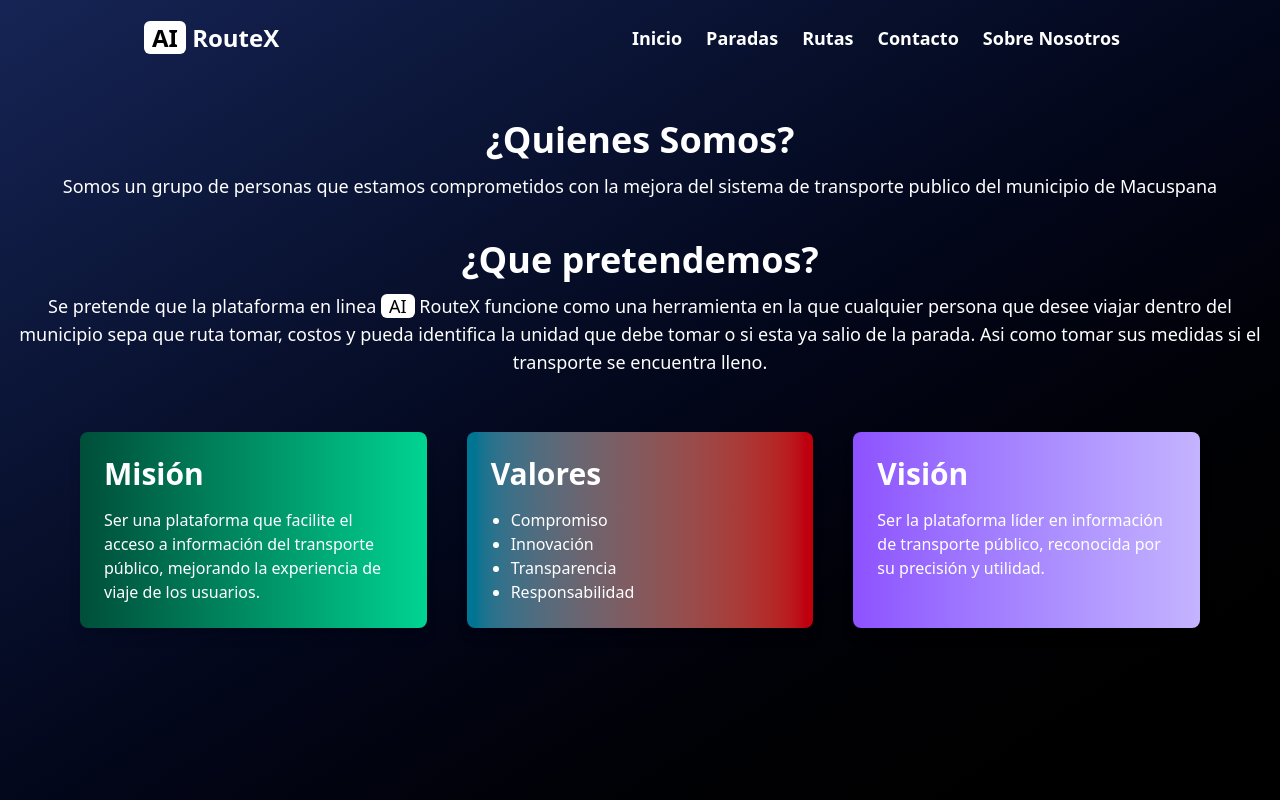
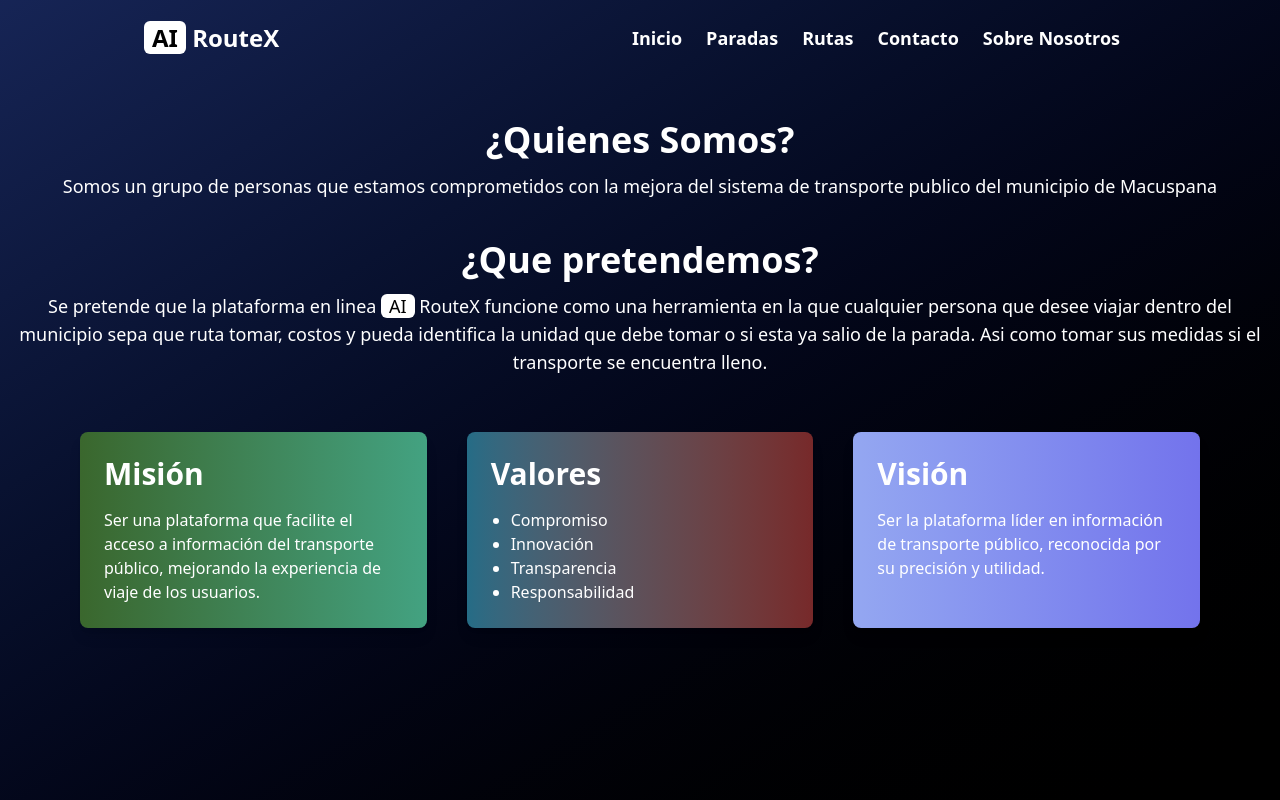
Before and after one commit to dualipin/AI-RouteX, a Vue app: page /about in a window 1280 px wide. Built offline with nearby package versions, Linux system fonts and the light colour scheme.

Commit message:
fix: update colors about

```diff
--- a/src/views/AboutView.vue
+++ b/src/views/AboutView.vue
@@ -19,9 +19,7 @@
       </p>
     </div>
     <div class="mx-20 mt-10 grid grid-cols-1 gap-10 md:grid-cols-3">
-      <div
-        class="rounded-lg bg-gradient-to-l from-emerald-400 to-emerald-900 p-6 text-white shadow-lg"
-      >
+      <div class="rounded-lg bg-gradient-to-l from-[#43a281] to-[#3a672d] p-6 text-white shadow-lg">
         <h3 class="mb-4 text-3xl font-semibold">Misión</h3>
         <p>
           Ser una plataforma que facilite el acceso a información del transporte público, mejorando
@@ -29,7 +27,7 @@
         </p>
       </div>
       <div
-        class="to-emerald-700-600 rounded-lg bg-gradient-to-r from-cyan-700 to-red-700 p-6 text-white shadow-lg"
+        class="to-emerald-700-600 rounded-lg bg-gradient-to-r from-[#256c86] to-[#77292a] p-6 text-white shadow-lg"
       >
         <h3 class="mb-4 text-3xl font-semibold">Valores</h3>
         <ul class="list-disc pl-5">
@@ -39,9 +37,7 @@
           <li>Responsabilidad</li>
         </ul>
       </div>
-      <div
-        class="rounded-lg bg-gradient-to-l from-violet-300 to-violet-500 p-6 text-white shadow-lg"
-      >
+      <div class="rounded-lg bg-gradient-to-l from-[#7373ec] to-[#94a7f1] p-6 text-white shadow-lg">
         <h3 class="mb-4 text-3xl font-semibold">Visión</h3>
         <p>
           Ser la plataforma líder en información de transporte público, reconocida por su precisión
```
